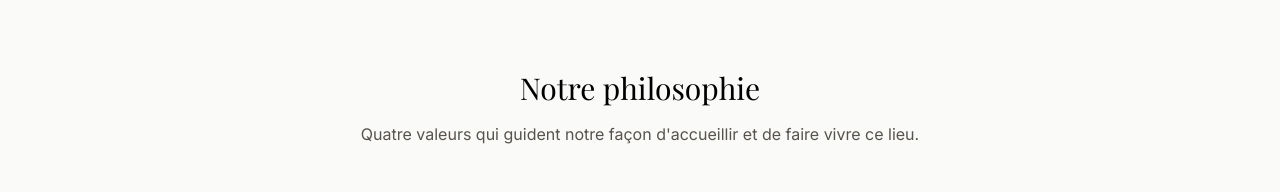
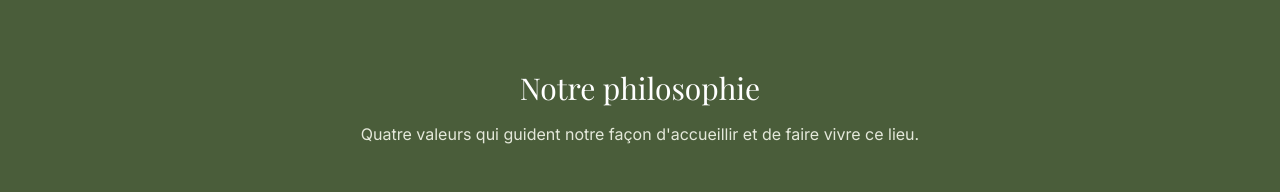
Before and after one commit to alexwebdevpro-coder/tam-giac-mach, a Vue app: page /la-maison in a window 1280 px wide. Shown: the part 889-1081 px from the top of the page. Built offline with nearby package versions, Linux system fonts and the light colour scheme.

Commit message:
feat: add bamboo color palette and apply dark background on philosophy section

```diff
--- a/src/assets/main.css
+++ b/src/assets/main.css
@@ -14,4 +14,14 @@
   --color-sage-700: #394e39;
   --color-sage-800: #304030;
   --color-sage-900: #293629;
+  --color-bamboo-50: #f3f4ef;
+  --color-bamboo-100: #e4e8da;
+  --color-bamboo-200: #c9d0b7;
+  --color-bamboo-300: #a7b390;
+  --color-bamboo-400: #86936d;
+  --color-bamboo-500: #6a7553;
+  --color-bamboo-600: #545e42;
+  --color-bamboo-700: #4a5d3a;
+  --color-bamboo-800: #3a4a2d;
+  --color-bamboo-900: #2c3822;
 }
--- a/src/views/HouseView.vue
+++ b/src/views/HouseView.vue
@@ -57,11 +57,11 @@ const values = [
     </section>
   </FadeIn>
   <FadeIn>
-    <section class="bg-stone-50 py-20 px-4">
+    <section class="bg-bamboo-700 py-20 px-4">
       <div class="max-w-6xl mx-auto">
         <div class="text-center mb-12">
-          <h2 class="text-3xl font-serif mb-4">Notre philosophie</h2>
-          <p class="text-stone-600 max-w-2xl mx-auto">
+          <h2 class="text-3xl font-serif mb-4 text-white">Notre philosophie</h2>
+          <p class="text-bamboo-100 max-w-2xl mx-auto">
             Quatre valeurs qui guident notre façon d'accueillir et de faire vivre ce lieu.
           </p>
         </div>
```
